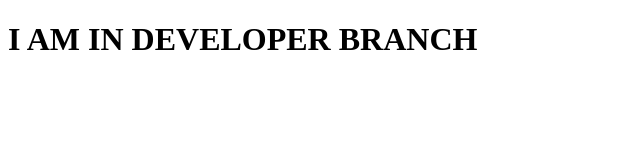
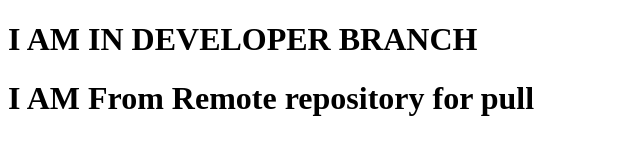
Before and after one commit to Vineeth-grms/review, a plain HTML site: page index.html in a window 1280 px wide. Shown: the whole page, without its empty margins (0-640 px from the left). Drawn offline with Linux system fonts and the light colour scheme.

Commit message:
Update index.html for pull

```diff
--- a/index.html
+++ b/index.html
@@ -7,5 +7,8 @@
 </head>
 <body>
     <h1> I AM IN DEVELOPER BRANCH</h1>
+    <h1> I AM From  Remote repository  for pull </h1>
+
+
 </body>
 </html>
```
